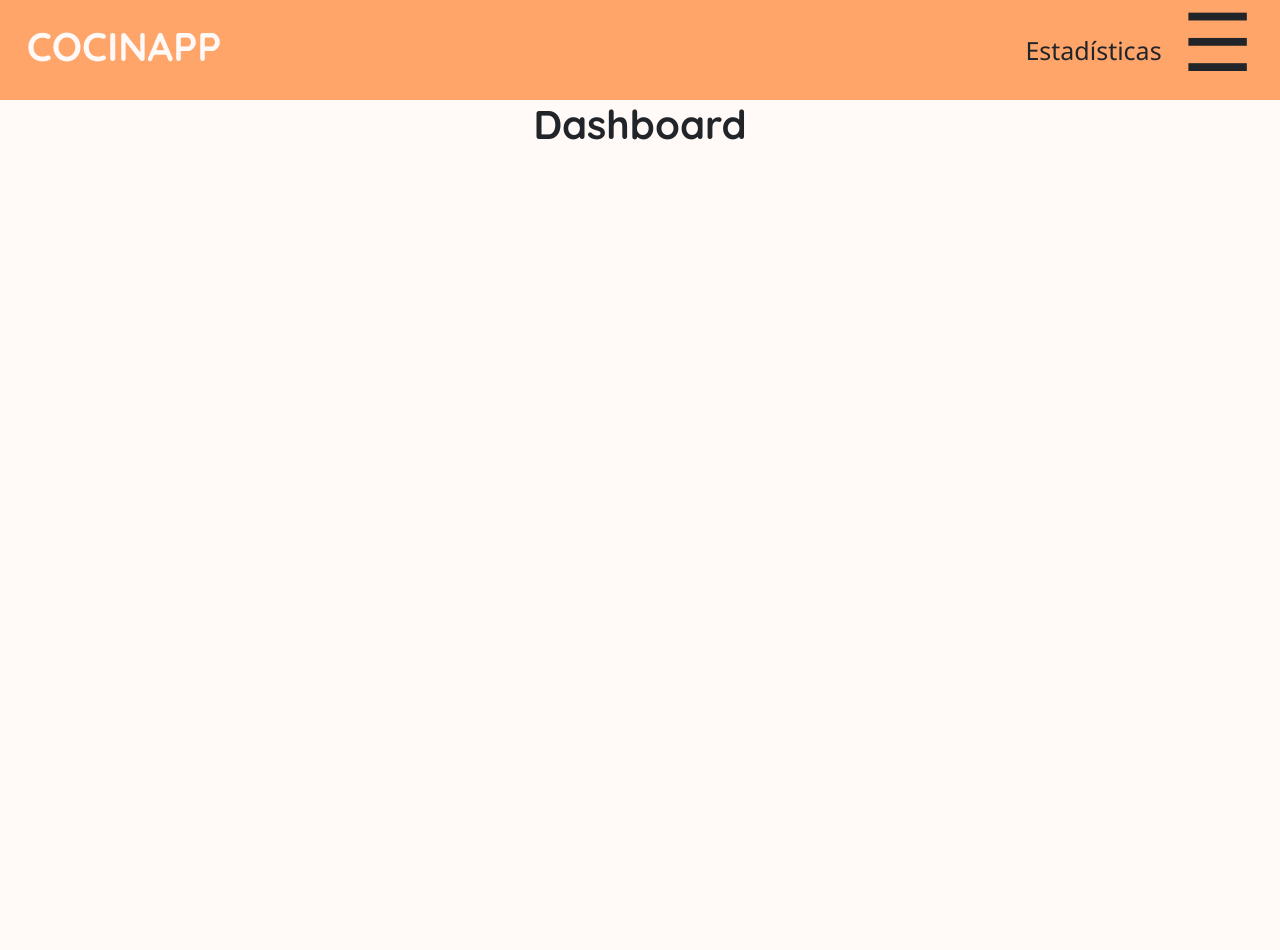
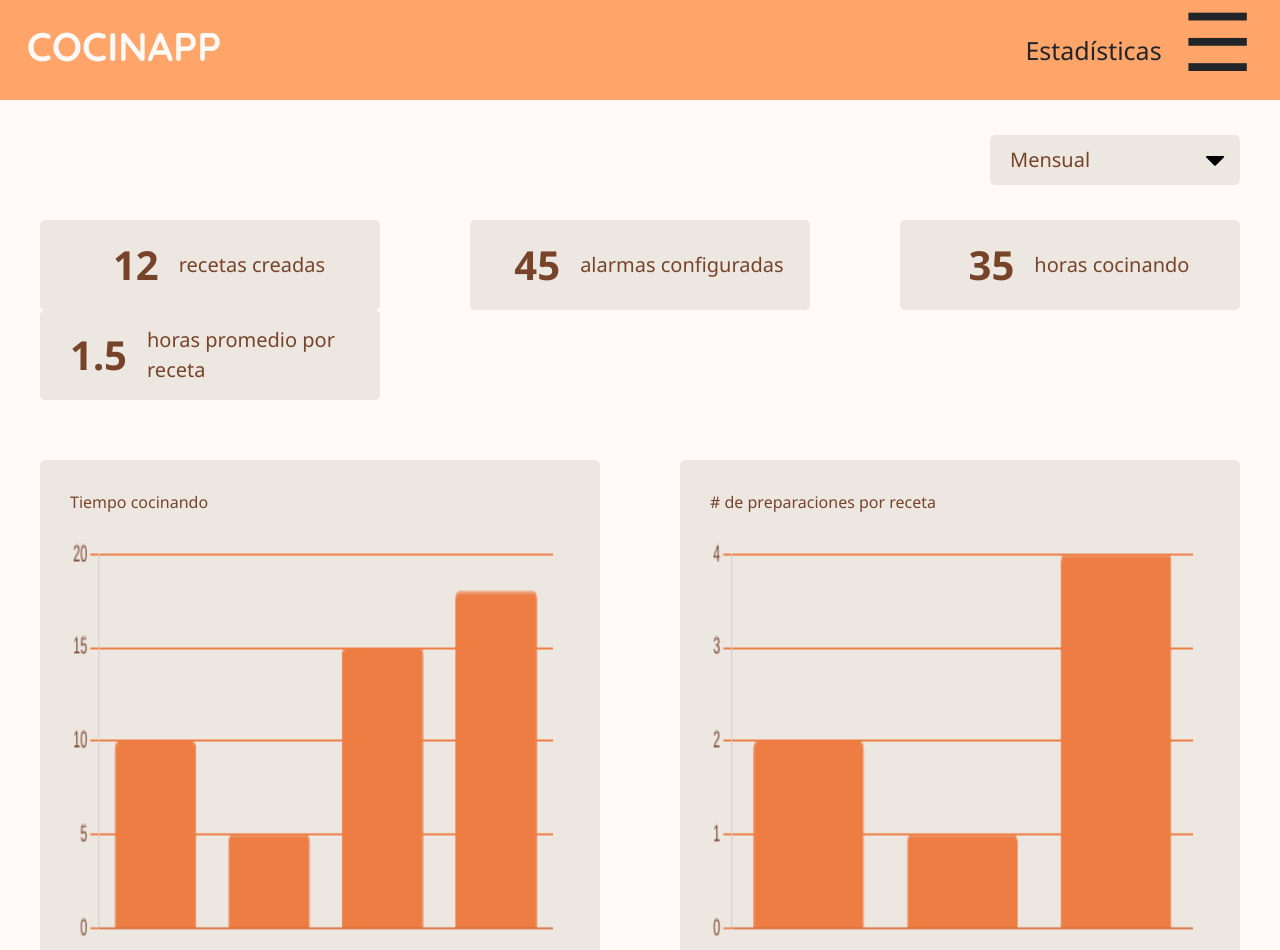
Before and after one commit to lhCabra/Maquetacion-UX-Cocinapp, a React (Create React App) app in the folder cocinapp-web/: page /estadisticas in a window 1280 px wide. Shown: the top 950 px of the page. Before the commit the page ends 800 px from the top, so only its background shows below. Built offline with nearby package versions, Linux system fonts and the light colour scheme.

Commit message:
dashboard

```diff
--- a/cocinapp-web/package.json
+++ b/cocinapp-web/package.json
@@ -7,7 +7,9 @@
     "@testing-library/react": "^13.4.0",
     "@testing-library/user-event": "^13.5.0",
     "bootstrap": "^5.3.3",
+    "chart.js": "^4.4.4",
     "react": "^18.3.1",
+    "react-chartjs-2": "^5.2.0",
     "react-dom": "^18.3.1",
     "react-router-dom": "^6.26.2",
     "react-scripts": "5.0.1",
--- a/cocinapp-web/src/App.css
+++ b/cocinapp-web/src/App.css
@@ -239,3 +239,121 @@ input{
   margin:30px;
   font-size: 24px;  color:#784429 ;
 }
+.card-chart{
+width: 40%;
+  background-color: #EDE7E2;
+  padding: 70px;
+  padding-top: 30px;
+  padding-left: 30px!important;
+  padding-bottom: 150px;
+  border-radius: 5px;
+  height: 550px;
+  text-align: start;
+  color: #784429;
+  flex: 1;
+  margin: 0 40px;
+  max-width: calc(50% - 60px);
+}
+.chart-title{
+  font-weight: medium;
+
+  display: block;
+  margin-bottom: 10px;
+}
+
+canvas{
+  height: 450px!important;
+  width: 105%!important;
+  margin-top: 20px;
+}
+.row-charts {
+  display: flex;
+  justify-content: space-between;
+}
+
+
+.dashboard-item{
+  background-color: #FFA56A;
+  max-width: 340px !important;
+  height: 80px;
+  border-radius: 5px;
+  display: flex;
+  justify-content: center;
+  align-items: center;
+  background-color: #EDE7E2;
+}
+.dashboard .row {
+  display: flex;
+  justify-content: space-between;
+  margin:60px;
+  margin-left:40px;
+  margin-right:40px;
+  margin-top: 0px;
+}
+.filter{
+  width: 250px;
+  background-color: #EDE7E2;
+  height: 50px;
+  text-align: start;
+  color: #784429;
+  display: flex;
+  align-items: center;
+  align-content: center;
+  cursor: pointer;
+  padding: 20px;
+  border-radius: 5px;
+  font-size: 20px;
+  justify-content: space-between;
+  padding-right: 0;
+}
+.row-filter{
+  display: flex;
+  align-items: center;
+  height: 120px;
+  justify-content: end;
+  margin-right: 40px;
+}
+
+
+.filter-content .dropdown-menu.show{
+  position: absolute;
+  top: 195px;
+  right: 40px;
+  background-color: #EDE7E2;
+  border-radius: 5px;
+  width: 250px;
+  border: none;
+  text-align: center;
+  padding:  0;
+}
+
+.filter-content .menu-item {
+  padding: 15px;
+  font-size: 20px;
+  color: #784429;
+}
+
+.filter-content .menu-divider {
+  height: 1px;
+  background-color: #000;
+  width: 100%;
+  margin: 0 auto;
+}
+
+.filter-content .menu-item:hover {
+  background-color: #D8D3CF;
+  cursor: pointer;
+
+}
+.filter-content .menu-item:hover#first {
+  border-top-left-radius: 5px;
+  border-top-right-radius: 5px;
+}
+
+.filter-content .menu-item:hover#last {
+  border-bottom-left-radius: 5px;
+  border-bottom-right-radius: 5px;
+}
+#dropdown-icon{
+  height: 50px;
+}
--- /dev/null
+++ b/cocinapp-web/src/components/BarChart.js
@@ -0,0 +1,61 @@
+// src/components/BarChart.js
+import React from 'react';
+import { Bar } from 'react-chartjs-2';
+import { Chart as ChartJS, CategoryScale, LinearScale, BarElement, Title, Tooltip, Legend } from 'chart.js';
+
+// Register the required components
+ChartJS.register(CategoryScale, LinearScale, BarElement, Title, Tooltip, Legend);
+
+const BarChart = ({ data , maxValue}) => {
+    const chartData = {
+        labels: data.labels,
+        datasets: [
+            {
+                data: data.values,
+                backgroundColor: '#ED7D43', // Set solid color for bars
+                borderColor: '#ED7D43', // Same color for border
+                borderWidth: 1,
+                borderRadius: 4,
+            },
+        ],
+    };
+
+    const options = {
+        responsive: true,
+        plugins: {
+
+            legend: {
+                display: false,
+
+            },
+            title: {
+                display: false,
+            },
+        },
+        scales: {
+            x: {
+                grid: {
+                    display: false,
+                },
+                ticks: {
+                    color: '#784429',
+                },
+            },
+            y: {
+                ticks: {
+                    stepSize: Math.ceil(Math.max(...data.values) / 4),
+                    color: '#784429',
+                },
+                min: 0,
+                max: maxValue,
+                grid: {
+                    color: '#ED7D43',
+                },
+            },
+        },
+    };
+
+    return <Bar data={chartData} options={options} />;
+};
+
+export default BarChart;
--- /dev/null
+++ b/cocinapp-web/src/components/DashboardStat.js
@@ -0,0 +1,30 @@
+import React from 'react';
+
+const DashboardStat = ({ title, description }) => {
+  const containerStyle = {
+    display: 'flex',
+    alignItems: 'center',
+    height: '90px',
+    color:'#784429',
+    paddingLeft:'30px',
+  };
+
+  const titleStyle = {
+    fontWeight: 'bold',
+    fontSize: '40px',
+    marginRight: '20px',
+  };
+
+  const descriptionStyle = {
+    fontSize: '20px',
+  };
+
+  return (
+    <div className="dashboard-item" style={containerStyle}>
+      <span style={titleStyle}>{title}</span>
+      <span style={descriptionStyle}>{description}</span>
+    </div>
+  );
+};
+
+export default DashboardStat;
--- /dev/null
+++ b/cocinapp-web/src/components/Filter.js
@@ -0,0 +1,28 @@
+import React, { useState } from 'react';
+import '../App.css';
+import arrow from '../arrow_down.png'
+function Filter() {
+
+    const [menuOpen, setMenuOpen] = useState(false);
+    const toggleMenu = () => {
+        setMenuOpen(!menuOpen);
+    };
+
+    return (
+        <div  className="filter-content">
+            <div className="filter" onClick={toggleMenu}>
+          Mensual
+
+        <img src={arrow}  alt="dropdown" id="dropdown-icon"/>
+        </div>
+            <div className={`dropdown-menu ${menuOpen ? 'show' : 'hide'}`}>
+              <div className="menu-item" id='first' onClick={toggleMenu}>Semanal</div>
+                    <div className="menu-divider"></div>
+                    <div className="menu-item" onClick={toggleMenu}>Mensual</div>
+                    <div className="menu-divider"></div>
+                    <div className="menu-item" id="last" onClick={toggleMenu}>Semestral</div>
+                </div>
+        </div>
+    );
+}
+export default Filter;
--- a/cocinapp-web/src/pages/Dashboard.js
+++ b/cocinapp-web/src/pages/Dashboard.js
@@ -1,13 +1,43 @@
-
 import '../App.css';
+import BarChart from '../components/BarChart';
+import DashboardStat from '../components/DashboardStat';
 import Navbar from '../components/Navbar';
+import Filter from '../components/Filter';
 
 function Dashboard() {
+  const data = {
+    labels: ['2-8 sep', '9-15 sep', '16-22 sep', '23-29 sep'],
+    values: [10, 5, 15, 18],
+  };
+  const data2 = {
+    labels: ['Salchichas', 'Bandeja paisa', 'Huevo tibio'],
+    values: [2, 1, 4],
+  };
+
   return (
-    <div className="App">
-      <Navbar title="Estadísticas"></Navbar>
-        <h1>Dashboard</h1>
+    <div className='dashboard'>
+      <Navbar title="Estadísticas" />
+      <div className="row-filter">
+       <Filter></Filter>
+      </div>
+      <div className="row">
+        <DashboardStat title={12} description="recetas creadas"></DashboardStat>
+        <DashboardStat title={45} description="alarmas configuradas"></DashboardStat>
+        <DashboardStat title={35} description="horas cocinando"></DashboardStat>
+        <DashboardStat title={1.5} description="horas promedio por receta"></DashboardStat>
+      </div>
+      <div className="row-charts">
+        <div className="card-chart">
+          <span className="chart-title">Tiempo cocinando</span>
+          <BarChart data={data} maxYValue={20} />
+        </div>
+        <div className="card-chart">
+          <span className="chart-title"># de preparaciones por receta</span>
+          <BarChart data={data2} maxYValue={4} />
+        </div>
+      </div>
     </div>
   );
 }
+
 export default Dashboard;
```
Also changed, not shown: cocinapp-web/src/arrow_down.png (added).
